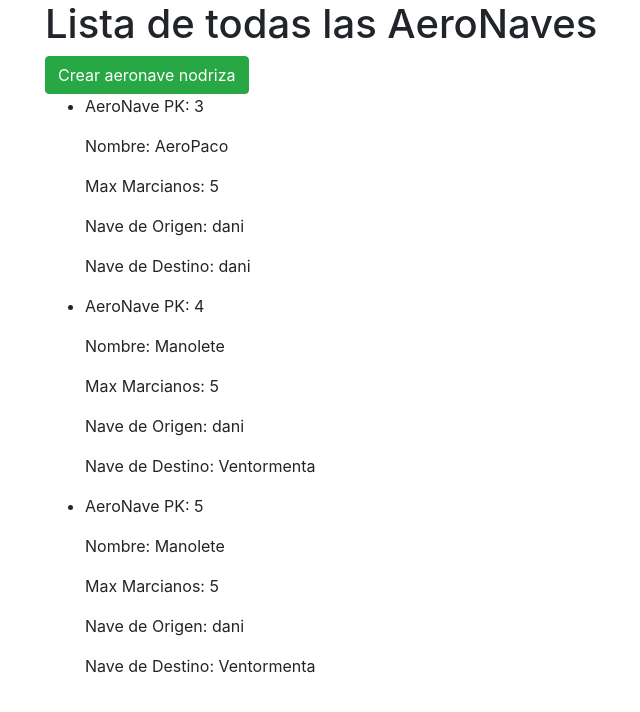
After one commit to Zaexv/Martians-websample, a Django app: page /aeronave/ in a window 1280 px wide. The commit adds this page. Shown: the top 712 px of the page, without its empty margins (40-680 px from the left). Run offline with Django 3.2, Linux system fonts and the light colour scheme; data comes from the database, SQL or seed files in the repository; both versions use the stored data as it was after the commit; some libraries are stand-ins or nearby versions.

Commit message:
[ADD] Listar Aeronaves, Crear Aeronaves [REF] Views Code

```diff
--- a/marcianos/templates/nave_nodriza/crear_nave.html
+++ b/marcianos/templates/aeronave/crear_aeronave.html
@@ -7,11 +7,11 @@
   </head>
   <body>
     <div class="container">
-          <h1>Crear nueva nave nodriza</h1>
+          <h1>Crear nueva aeronave</h1>
       <form  method="post">{% csrf_token %}
         {{ form.as_p }}
-        <input class="btn btn-primary" type="submit" value="Submit" />
-        <a class="btn btn-danger" href='{% url "naves_list" %}'>Cancelar</a>
+        <input class="btn btn-primary" type="submit" value="Enviar" />
+        <a class="btn btn-danger" href='{% url "aeronaves_list" %}'>Cancelar</a>
       </form>
     </div>
   </body>
--- /dev/null
+++ b/marcianos/templates/aeronave/lista.html
@@ -0,0 +1,25 @@
+<!DOCTYPE html>
+<html>
+  <head>
+    <meta charset="utf-8">
+    <link rel="stylesheet" href="https://maxcdn.bootstrapcdn.com/bootstrap/4.0.0-beta.2/css/bootstrap.min.css">
+    <title>Django CRUD application!</title>
+  </head>
+  <body>
+    <div class="container">
+        <h1>Lista de todas las AeroNaves</h1>
+        <a class="btn btn-success" href='{% url "aeronave_create" %}'> Crear aeronave nodriza</a>
+        <ul>
+          {% for AeroNave in object_list %}
+            <li>
+              <p>AeroNave PK: {{ AeroNave.pk }}</p>
+              <p>Nombre: {{ AeroNave.nombre }}</p>
+              <p>Max Marcianos: {{ AeroNave.max_marcianos}} </p>
+              <p>Nave de Origen: {{ AeroNave.nave_origen.nombre }} </p>
+              <p>Nave de Destino: {{ AeroNave.nave_destino.nombre }} </p>
+            </li>
+          {% endfor %}
+        </ul>
+    </div>
+  </body>
+</html>
--- a/marcianos/views.py
+++ b/marcianos/views.py
@@ -1,19 +1,13 @@
 from django.shortcuts import render, redirect, get_object_or_404
 from django.forms import ModelForm
 
-from marcianos.models import nave_nodriza
+from marcianos.models import nave_nodriza, aeronave
 
-# Create your views here.
+# Naves Nodrizas
 class nave_nodrizaForm(ModelForm):
     class Meta:
         model = nave_nodriza
         fields = ['nombre']
-
-class aeronaveForm(ModelForm):
-    class Meta:
-        model = nave_nodriza
-        fields = ['nombre', 'max_marcianos', 'nave_origen', 'nave_destino']
-
 
 def nave_nodrizaList(request, template_name = 'nave_nodriza/lista.html'):
     naves_nodrizas = nave_nodriza.objects.all() #Obtengo la lista de naves
@@ -35,3 +29,27 @@ def nave_nodriza_delete(request, pk, template_name='nave_nodriza/borrar_nave.htm
         nave.delete()
         return redirect('naves_list')
     return render(request, template_name, {'object': nave})
+
+#Aeronaves
+class aeronaveForm(ModelForm):
+    class Meta:
+        model = aeronave
+        fields = [
+         'nombre',
+         'max_marcianos',
+         'nave_origen',
+         'nave_destino'
+         ]
+
+def aeronaveList(request, template_name = 'aeronave/lista.html'):
+    aeronaves = aeronave.objects.all() #Obtengo la lista de naves
+    data = {}
+    data['object_list'] = aeronaves #Devuelvo los objetos que voy a pintar
+    return render(request, template_name, data)
+
+def aeronave_create(request, template_name='aeronave/crear_aeronave.html'):
+    form = aeronaveForm(request.POST or None)
+    if form.is_valid():
+        form.save()
+        return redirect('aeronaves_list')
+    return render(request, template_name, {'form': form})
--- a/marcianosISI/urls.py
+++ b/marcianosISI/urls.py
@@ -16,6 +16,7 @@ Including another URLconf
 from django.contrib import admin
 from django.urls import path
 from marcianos.models import nave_nodriza
+from marcianos.models import aeronave
 from marcianos import views
 
 urlpatterns = [
@@ -23,4 +24,6 @@ urlpatterns = [
     path('', views.nave_nodrizaList, name = 'naves_list'),
     path(r'navenodriza/create$', views.nave_nodriza_create, name = 'naves_create'),
     path(r'navenodriza/delete(?P<pk>\d+)$', views.nave_nodriza_delete, name ='naves_delete'),
+    path('aeronave/', views.aeronaveList, name = 'aeronaves_list'),
+    path(r'aeronave/create$', views.aeronave_create, name = 'aeronave_create'),
 ]
```
Also changed, not shown: db.sqlite3.
